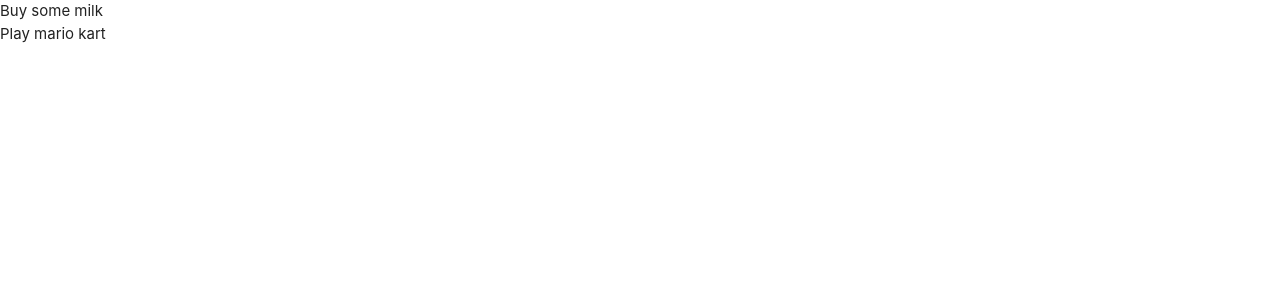
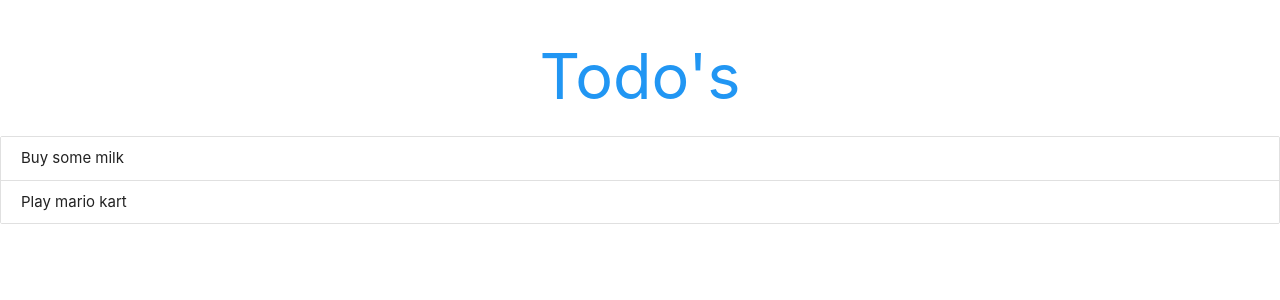
Before and after one commit to vinothsmart/react-redux-complete, a React (Create React App) app in the folder todoapp/: page / in a window 1280 px wide. Shown: the top 300 px of the page. Built offline with nearby package versions, Linux system fonts and the light colour scheme.

Commit message:
todos list

```diff
--- a/todoapp/src/App.js
+++ b/todoapp/src/App.js
@@ -1,5 +1,5 @@
-import { useState } from 'react';
-import Todos from './Todos';
+import { lazy, Suspense, useState } from 'react';
+const Todos = lazy(() => import('./Todos'));
 
 function App() {
   const [todos, setTodos] = useState([
@@ -13,9 +13,12 @@ function App() {
     },
   ]);
   return (
-    <>
-      <Todos todos={todos} />
-    </>
+    <div className='App'>
+      <h1 className='center blue-text'>Todo's</h1>
+      <Suspense fallback={<div>Loading...</div>}>
+        <Todos todos={todos} />
+      </Suspense>
+    </div>
   );
 }
 
--- a/todoapp/src/Todos.js
+++ b/todoapp/src/Todos.js
@@ -2,14 +2,18 @@ import { memo } from 'react';
 
 const Todos = ({ todos }) => {
   return (
-    <div className='todos colloection'>
-      {todos.map(todo => {
-        return (
-          <div className='collection-item' key={todo.id}>
-            <span>{todo.content}</span>
-          </div>
-        );
-      })}
+    <div className='todos collection'>
+      {todos.length ? (
+        todos.map(todo => {
+          return (
+            <div className='collection-item' key={todo.id}>
+              <span>{todo.content}</span>
+            </div>
+          );
+        })
+      ) : (
+        <p className='center'>You have no todo's left, yay!</p>
+      )}
     </div>
   );
 };
```
